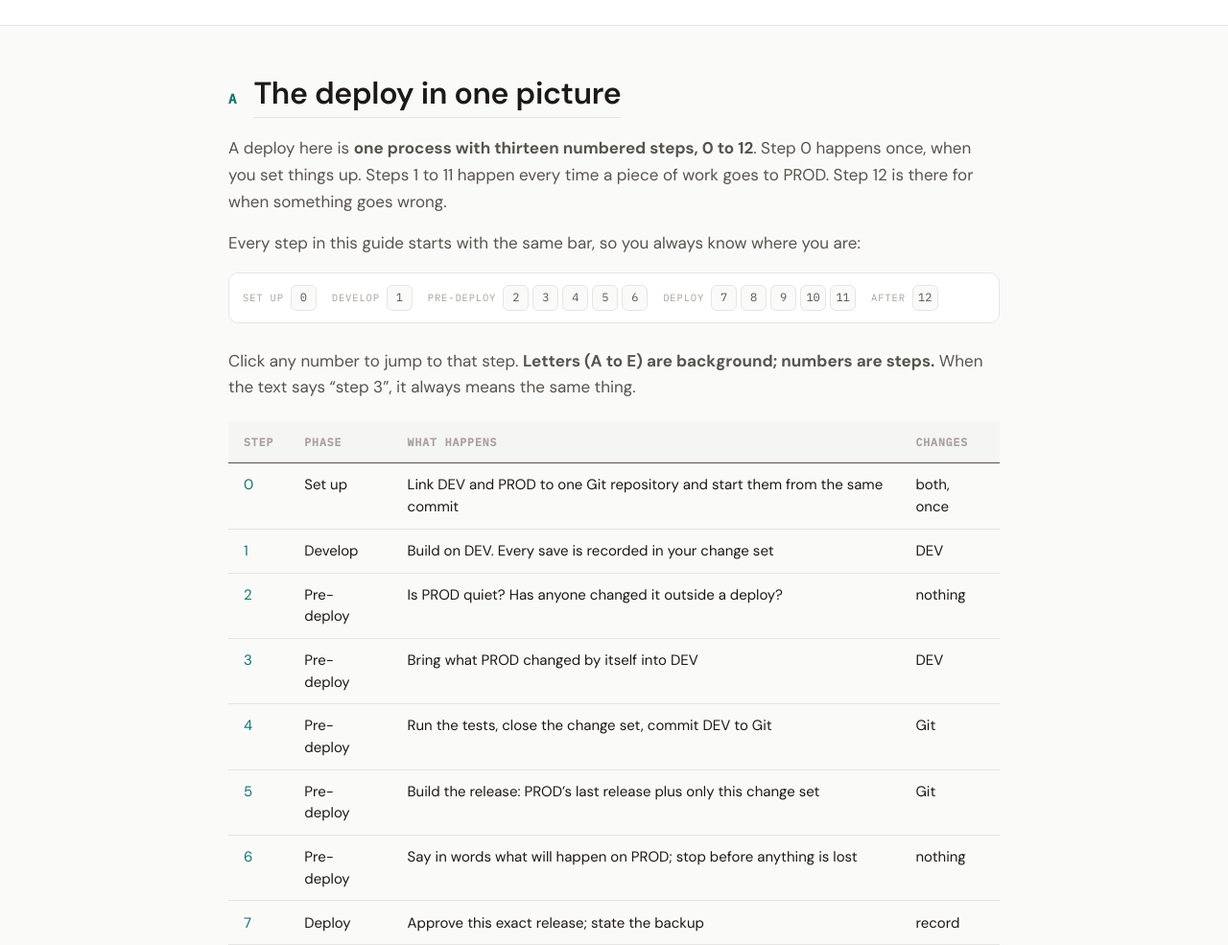
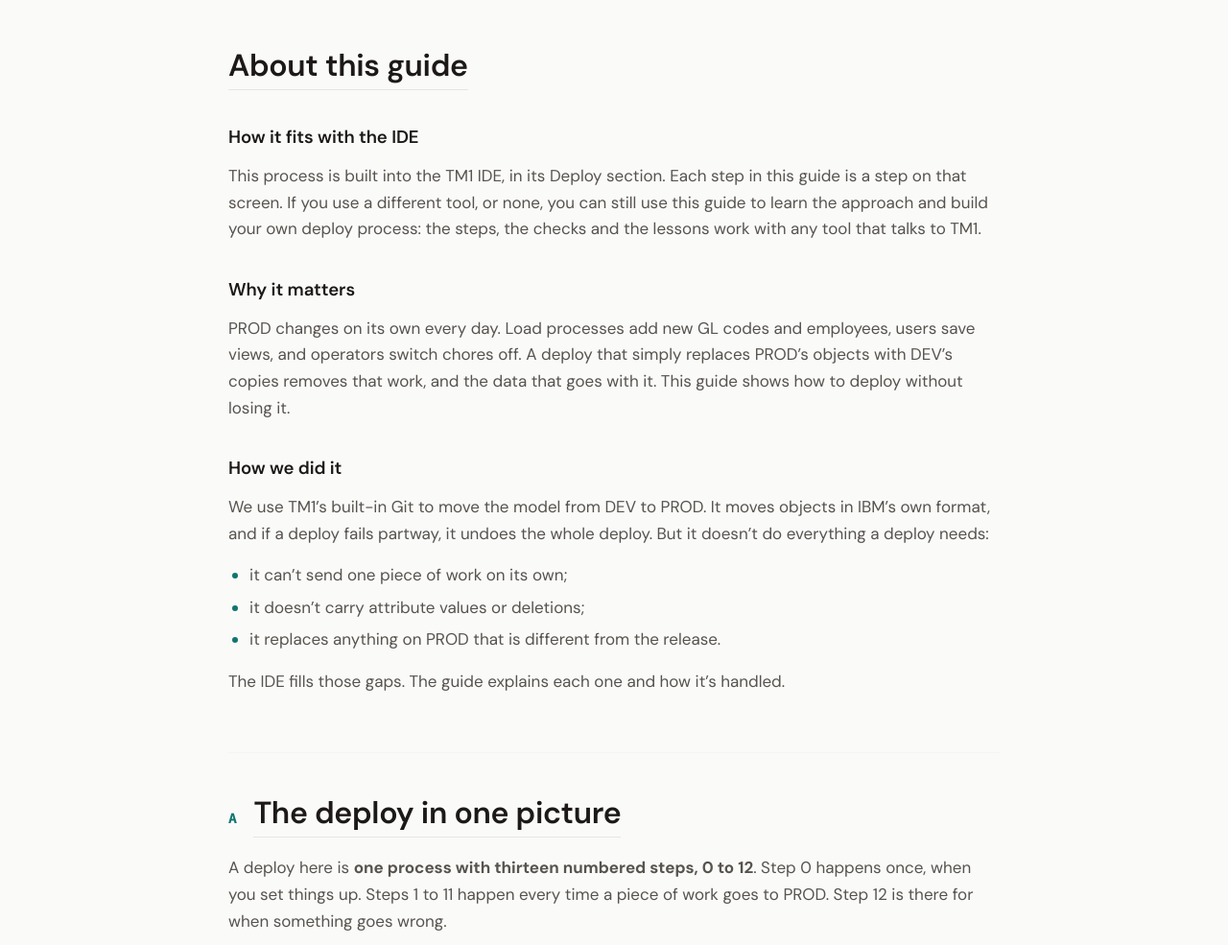
Before and after one commit to falconbi/articles, a plain HTML site: page how-tm1-deploys-work/index.html in a window 1280 px wide. Shown: the part 1036-2021 px from the top of the page at 96% size. Drawn offline with Linux system fonts and the light colour scheme.

Commit message:
docs(deploys): plain-English intro — what the guide covers, how it fits with the IDE, why, and the TM1 Git approach
Co-Authored-By: Claude Opus 5.5 <noreply@anthropic.com>

```diff
--- a/how-tm1-deploys-work/index.html
+++ b/how-tm1-deploys-work/index.html
@@ -365,7 +365,7 @@
   <div class="wrap">
     <p class="eyebrow">Deployment &nbsp;·&nbsp; Operating guide</p>
     <h1 class="title">How a TM1 deploy works:<br><span class="accent">refresh first</span>, then ship</h1>
-    <p class="standfirst">PROD is never static. Nightly loads add GL codes and employees, users save views, operators switch chores off. A deploy must carry that work, not wipe it. This guide walks through the whole process as thirteen numbered steps, from setting up DEV to putting things right: what moves where, why each step is needed, and where the deploy stops to ask before anything is lost. With what we found along the way.</p>
+    <p class="standfirst">This guide explains, step by step, how a change made on a DEV server gets to a PROD server in TM1. It covers the whole process: setting up DEV and Git once, building a piece of work, checking and approving it, sending it to PROD, and putting things right if something goes wrong.</p>
     <div class="meta-row">
       <span><b>Tested on</b> TM1 v11 · DEV + PROD lab pair</span>
       <span><b>Related</b> <a href="../governed-tm1-deploys/">Governed TM1 deploys</a></span>
@@ -404,6 +404,26 @@
 
 <main>
 <div class="wrap">
+
+<!-- ======================================================== Intro -->
+<section id="intro">
+  <div class="sec-head"><h2 class="sec-title">About this guide</h2></div>
+
+  <h3>How it fits with the IDE</h3>
+  <p>This process is built into the TM1 IDE, in its Deploy section. Each step in this guide is a step on that screen. If you use a different tool, or none, you can still use this guide to learn the approach and build your own deploy process: the steps, the checks and the lessons work with any tool that talks to TM1.</p>
+
+  <h3>Why it matters</h3>
+  <p>PROD changes on its own every day. Load processes add new GL codes and employees, users save views, and operators switch chores off. A deploy that simply replaces PROD’s objects with DEV’s copies removes that work, and the data that goes with it. This guide shows how to deploy without losing it.</p>
+
+  <h3>How we did it</h3>
+  <p>We use TM1’s built-in Git to move the model from DEV to PROD. It moves objects in IBM’s own format, and if a deploy fails partway, it undoes the whole deploy. But it doesn’t do everything a deploy needs:</p>
+  <ul>
+    <li>it can’t send one piece of work on its own;</li>
+    <li>it doesn’t carry attribute values or deletions;</li>
+    <li>it replaces anything on PROD that is different from the release.</li>
+  </ul>
+  <p>The IDE fills those gaps. The guide explains each one and how it’s handled.</p>
+</section>
 
 <!-- ======================================================== A -->
 <section id="bg-a">
```
